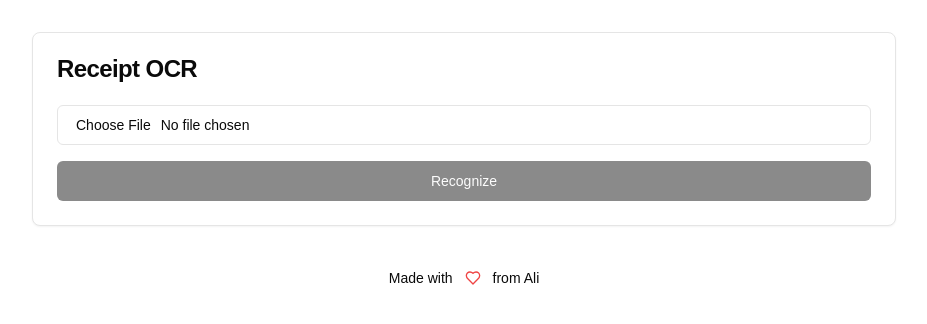
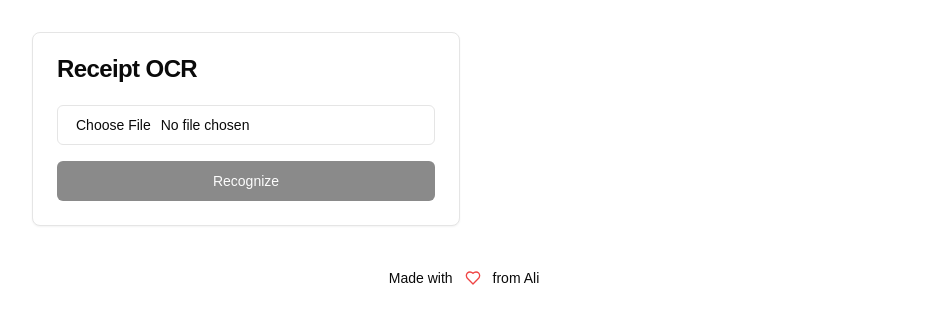
Before and after one commit to Alimjan2013/receipt, a Next.js app: page / in a window 1280 px wide. Shown: the top 324 px of the page, without its empty margins (176-1103 px from the left). Built offline with nearby package versions, Linux system fonts and the light colour scheme.

Commit message:
style: layput for pc

```diff
--- a/app/page.tsx
+++ b/app/page.tsx
@@ -138,7 +138,8 @@ export default function Component() {
 
   return (
     <div className="container mx-auto px-4 py-8 max-w-4xl">
-      <Card className="mb-8">
+      <div className="md:grid grid-cols-2 grid-rows-1 gap-2 ">
+      <Card className="md:mb-0 mb-8">
         <CardHeader>
           <CardTitle>Receipt OCR</CardTitle>
         </CardHeader>
@@ -185,7 +186,7 @@ export default function Component() {
           <CardContent>
             <Dialog open={showCredentialsDialog} onOpenChange={setShowCredentialsDialog}>
               <DialogTrigger asChild>
-                <Button className="w-full mb-4">
+                <Button variant={"secondary"} className="w-full mb-4">
                   {token && database_id ? "Update Notion Credentials" : "Set Notion Credentials"}
                 </Button>
               </DialogTrigger>
@@ -246,6 +247,8 @@ export default function Component() {
         </Card>
       )}
 
+      </div>
+
       <div className="mt-8 text-center">
         <Button variant="ghost" className="text-sm">
           Made with{" "}
```
